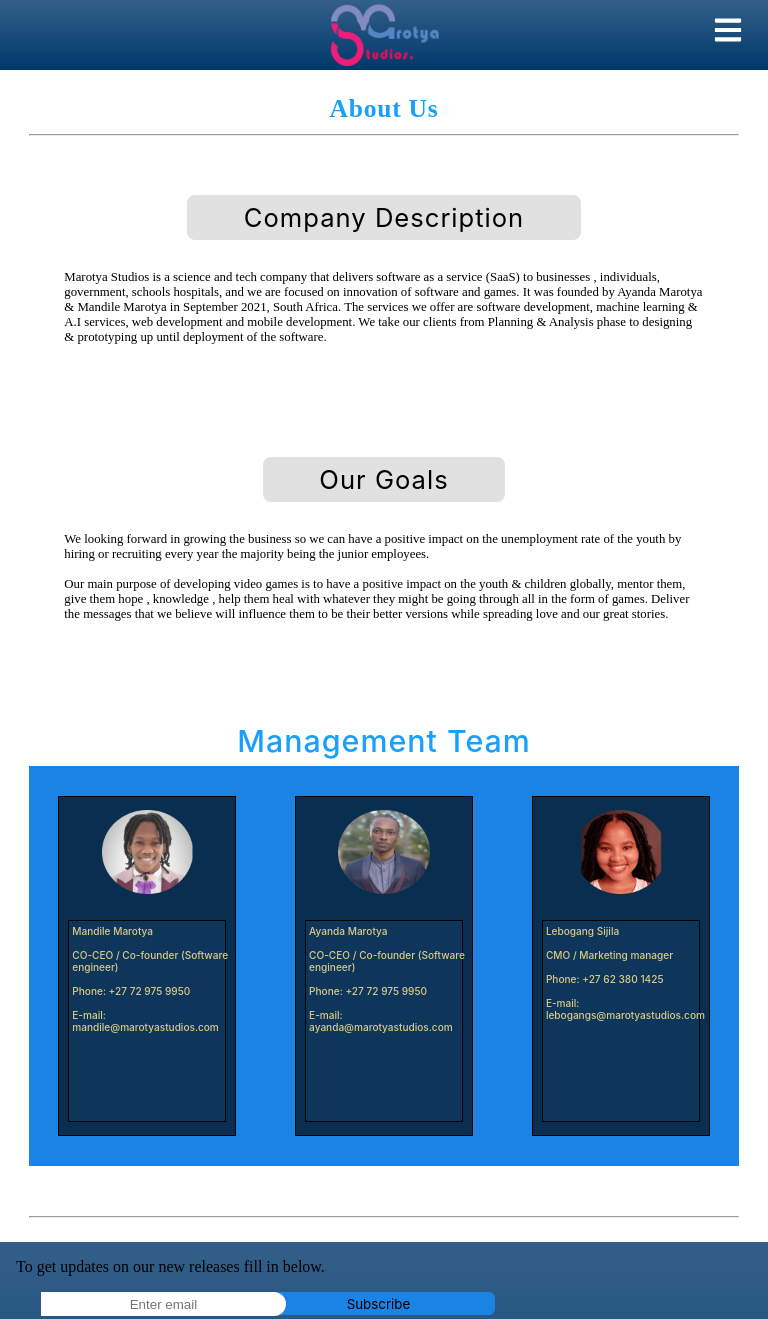
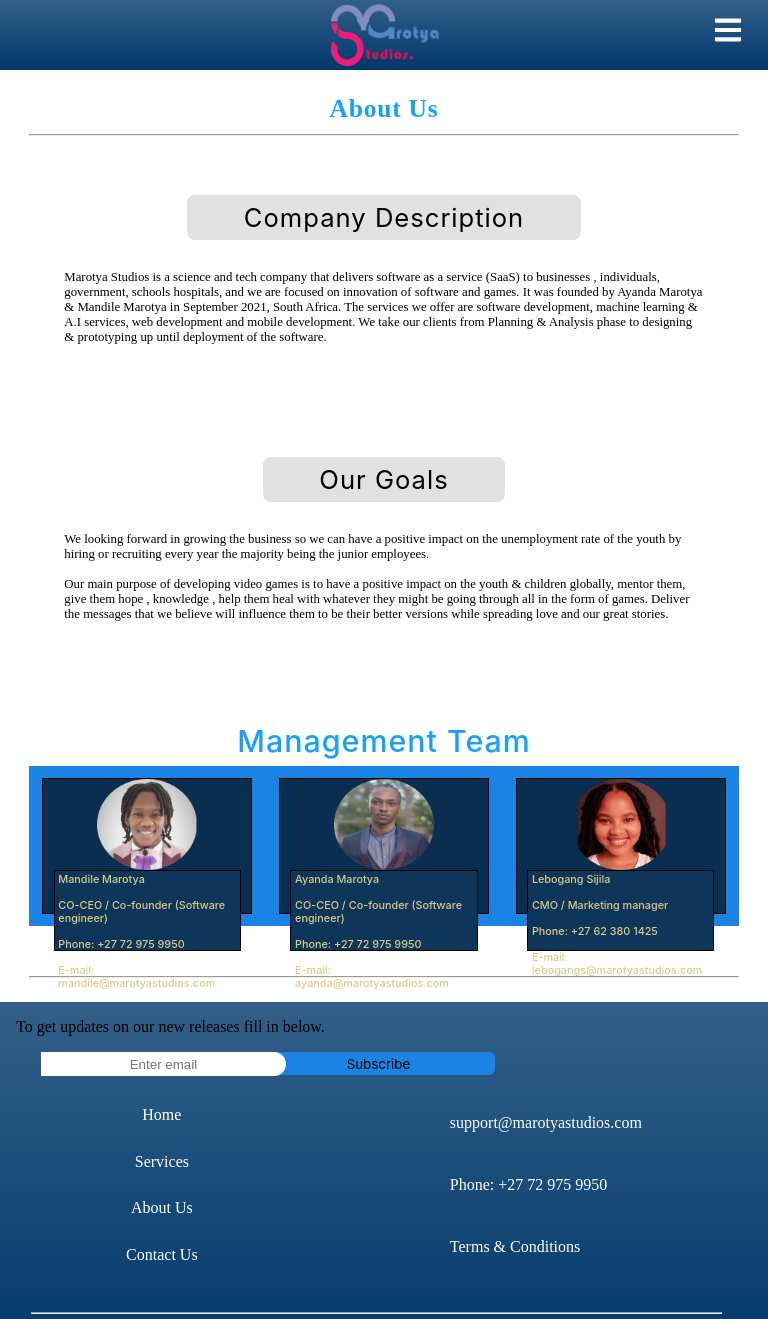
Before and after one commit to andilemarotya/marotya-studios, a React (Create React App) app in the folder frontend/: page /about in a window 768 px wide. Shown: the top 1319 px of the page. Built offline with nearby package versions, Linux system fonts and the light colour scheme.

Commit message:
abt pg done for all devices

```diff
--- a/frontend/src/Styles/About.css
+++ b/frontend/src/Styles/About.css
@@ -207,14 +207,24 @@
     #manag-header {
         font-size: 1.8rem;
     }
-    #team {
-        height: 30vh;
+    .team {
+        height: 145vh;
+        flex-direction: column;
+        gap: 10px;
+
     }
     .person-wrapper {
-        font-size: .48rem;
+        width: 270px;
+        justify-content: space-around;
+        align-items: center;
+        font-size: 1.4rem;
+        margin: 1em 0;
     }
     .photo {
         width: 52%;
+    }
+    .intel {
+        font-size: .8rem;
     }
 }
 @media screen and (min-width:576px) and (max-width:768px) {
@@ -231,11 +241,11 @@
     #manag-header {
         font-size: 1.8rem;
     }
-    #team {
+    .team {
         height: 30vh;
     }
     .person-wrapper {
-        font-size: .48rem;
+        width: 210px;
     }
     .photo {
         width: 52%;
@@ -256,9 +266,16 @@
     #manag-header {
         font-size: 1.9rem;
     }
+    .team {
+        height: 20vh;
+    }
 
     .person-wrapper {
-        font-size: .7rem;
+        width: 210px;
+        font-size: .75rem;
+    }
+    .photo {
+        width: 48%;
     }
 }
 
@@ -266,8 +283,14 @@
     .company {
         font-size: .96rem;
     }
+    .team {
+        height: 70vh;
+    }
+    .photo {
+        width: 48%;
+    }
 }
-@media screen and (min-width:1400px) and (max-width:1600px) {
+@media screen and (min-width:1480px) and (max-width:1600px) {
     .company {
         height: 20em;
         font-size: 1.2rem;
```
